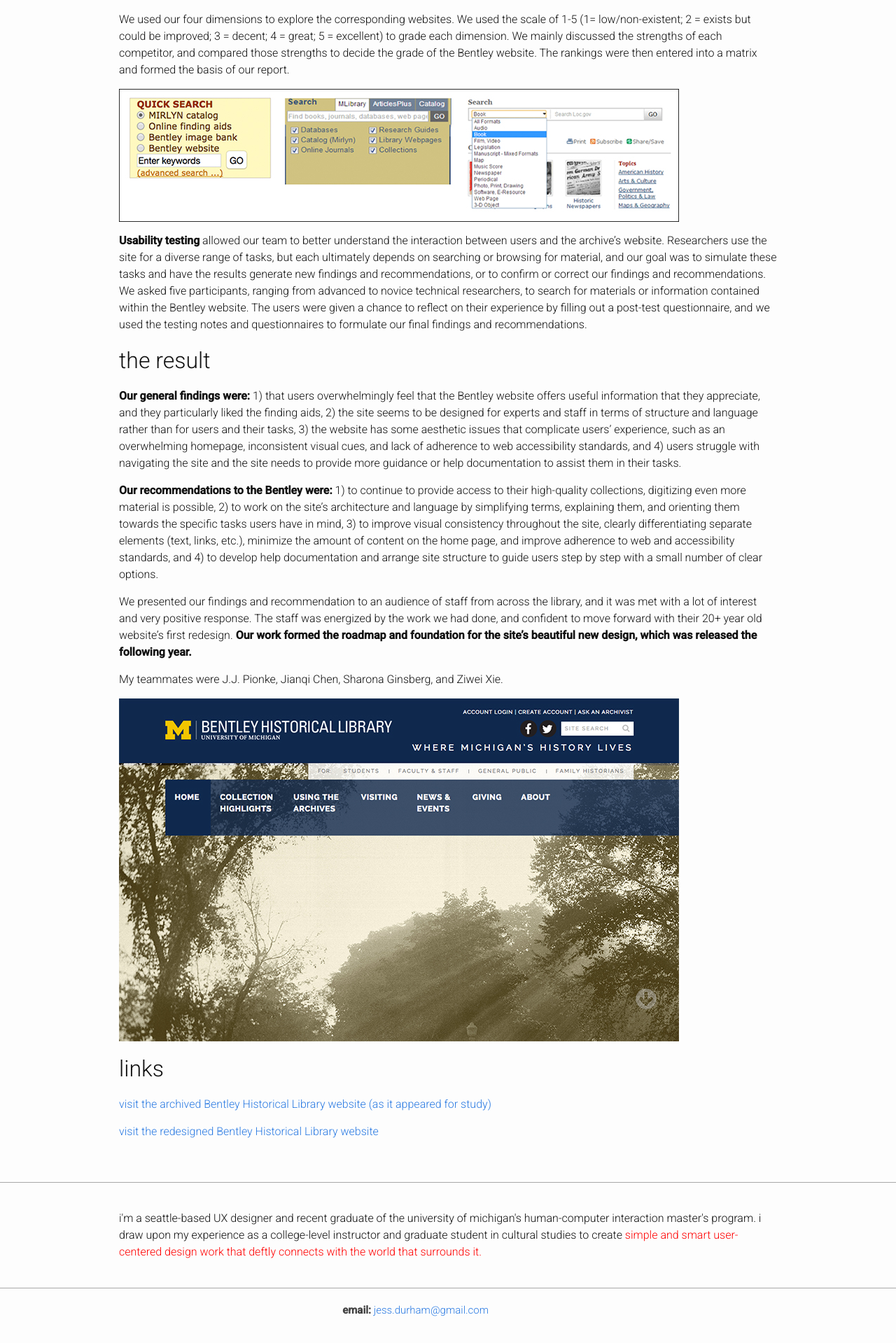
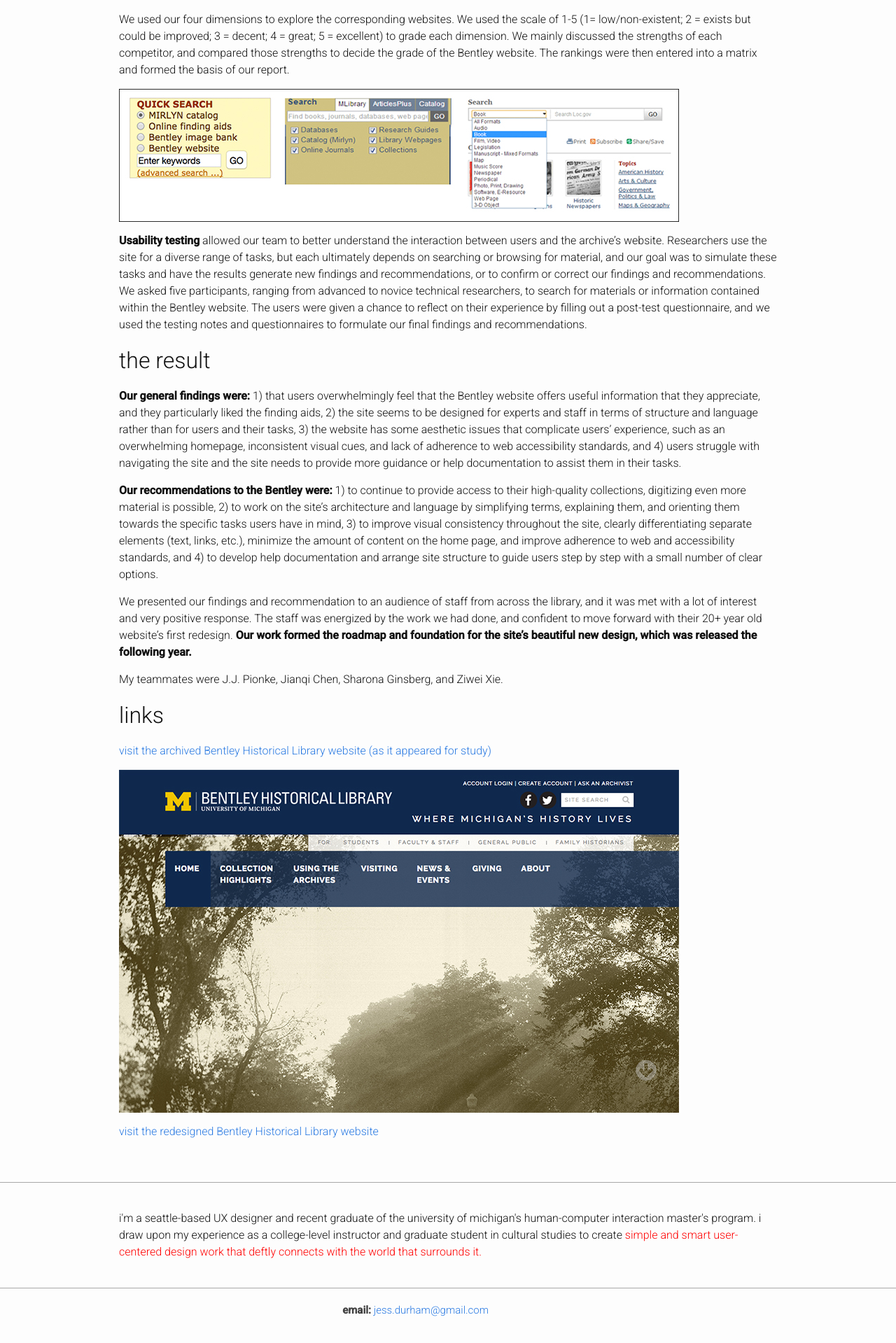
Before and after one commit to jldurham/jldurham.github.io, a Jekyll site: the page built from _posts/2015-01-03-bentley-historical-library.markdown, in a window 1280 px wide. Shown: the part 3213-5132 px from the top of the page at 70% size. Built offline with Jekyll 4.4.1, drawn with Linux system fonts in a browser that asks for light colours.

Commit message:
Update 2015-01-03-bentley-historical-library.markdown

```diff
--- a/_posts/2015-01-03-bentley-historical-library.markdown
+++ b/_posts/2015-01-03-bentley-historical-library.markdown
@@ -60,10 +60,10 @@
 
 My teammates were J.J. Pionke, Jianqi Chen, Sharona Ginsberg, and Ziwei Xie.
 
-![screenshot of new bentley website](/images/bentleynew800.jpg)
-
 ## links
 
 [visit the archived Bentley Historical Library website (as it appeared for study)](https://web.archive.org/web/20130423140828/http://bentley.umich.edu/)
 
+![screenshot of new bentley website](/images/bentleynew800.jpg)
+
 [visit the redesigned Bentley Historical Library website](http://bentley.umich.edu/)
```
